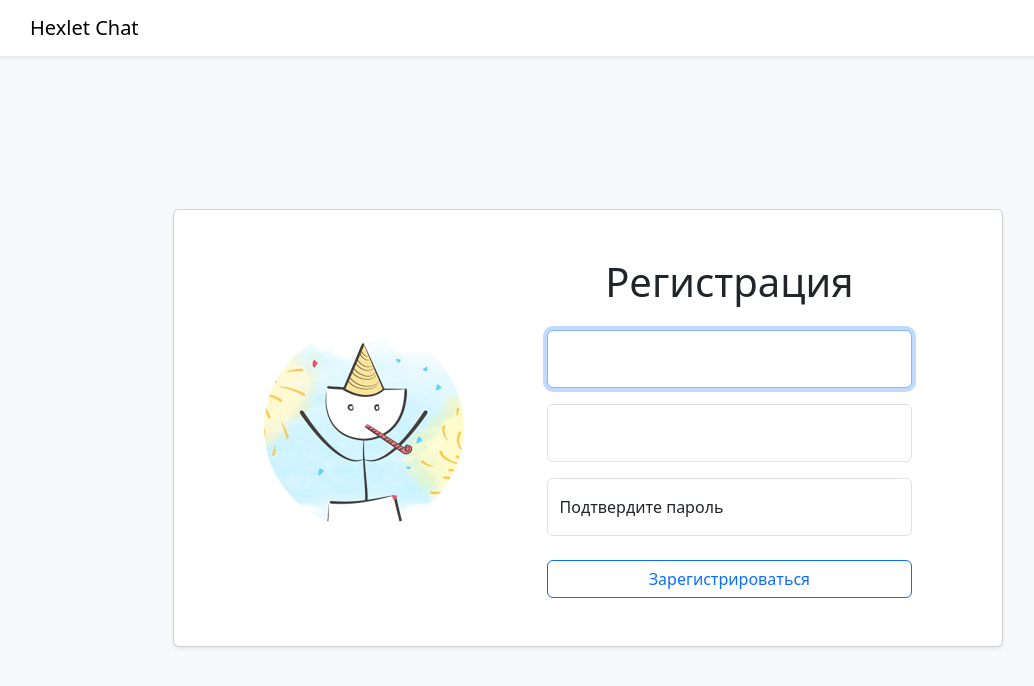
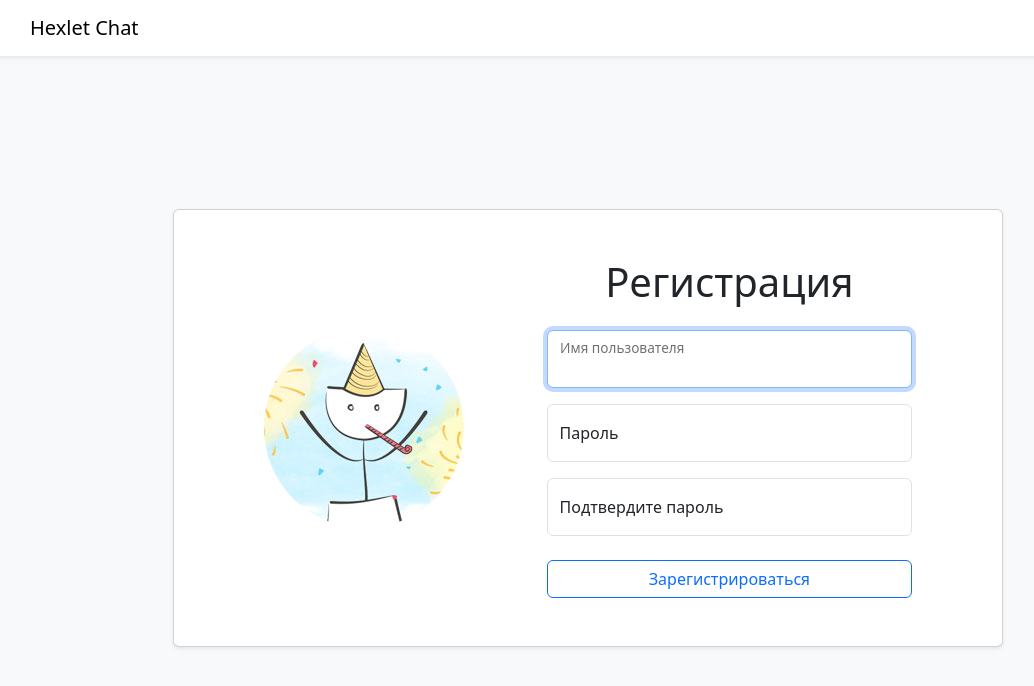
Before and after one commit to SergeevaEA/frontend-project-12, a React (Vite) app in the folder frontend/: page /signup in a window 1280 px wide. Shown: the top 686 px of the page, without its empty margins (52-1086 px from the left). Built offline with nearby package versions, Linux system fonts and the light colour scheme; no server answers; what leo-profanity would draw is missing.

Commit message:
Step 12 v22

```diff
--- a/frontend/src/api/newChannelSubscribe.js
+++ b/frontend/src/api/newChannelSubscribe.js
@@ -6,7 +6,6 @@ const newChannelSubscribe = () => {
   // subscribe new channel
   socket.on('newChannel', (payload) => {  // получили от сервера: { id: 6, name: "new channel", removable: true }
     store.dispatch(postNewChannel(payload))
-    store.dispatch(setCurrentChannelId(payload.id))
   });
 }
 
--- a/frontend/src/components/AddChannelForm.jsx
+++ b/frontend/src/components/AddChannelForm.jsx
@@ -7,6 +7,8 @@ import { Modal, Button, Form } from 'react-bootstrap'
 import { toast } from 'react-toastify'
 import { useTranslation } from 'react-i18next'
 import filter from '../profanityFilter.js'
+import { useDispatch } from 'react-redux'
+import { setCurrentChannelId } from '../slices/channels.js'
 
 const AddChannelForm = ({ isOpen, setIsOpen }) => {
     const inputRef = useRef(null)
@@ -15,6 +17,7 @@ const AddChannelForm = ({ isOpen, setIsOpen }) => {
     const channelsNames = Object.values(channels).map(channel => channel.name)
     const [ isDisabled, setIsDisabled ] = useState(false)
     const { t } = useTranslation()
+    const dispatch = useDispatch()
 
     const AddChannelSchema = yup.object().shape({
         name: yup
@@ -31,7 +34,8 @@ const AddChannelForm = ({ isOpen, setIsOpen }) => {
             setIsDisabled(true)
             try {
                 const name = filter.clean(value.name)
-                await addChannel(token, { name })
+                const newChannel = await addChannel(token, { name })
+                dispatch(setCurrentChannelId(newChannel.id))
                 resetForm()
                 setIsOpen(false)
                 toast(t('success.channelCreated'))
--- a/frontend/src/components/SignupForm.jsx
+++ b/frontend/src/components/SignupForm.jsx
@@ -80,7 +80,7 @@ const SignupForm = () => {
                     <Form.Control.Feedback type="invalid">
                       {formik.errors.username}
                     </Form.Control.Feedback>
-                    <Form.Label className="visually-hidden">{t('username')}</Form.Label>
+                    <Form.Label>{t('username')}</Form.Label>
                   </Form.Group>
 
                   <Form.Group className="form-floating mb-3" controlId="password">
@@ -98,7 +98,7 @@ const SignupForm = () => {
                     <Form.Control.Feedback type="invalid">
                       {formik.errors.password}
                     </Form.Control.Feedback>
-                    <Form.Label className="visually-hidden">{t('password')}</Form.Label>
+                    <Form.Label>{t('password')}</Form.Label>
                   </Form.Group>
 
                   <Form.Group className="form-floating mb-4" controlId="confirmPassword">
```
